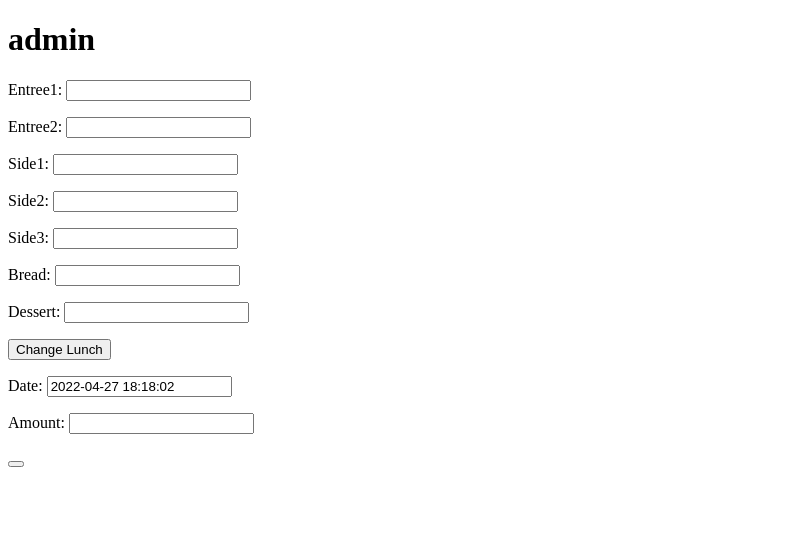
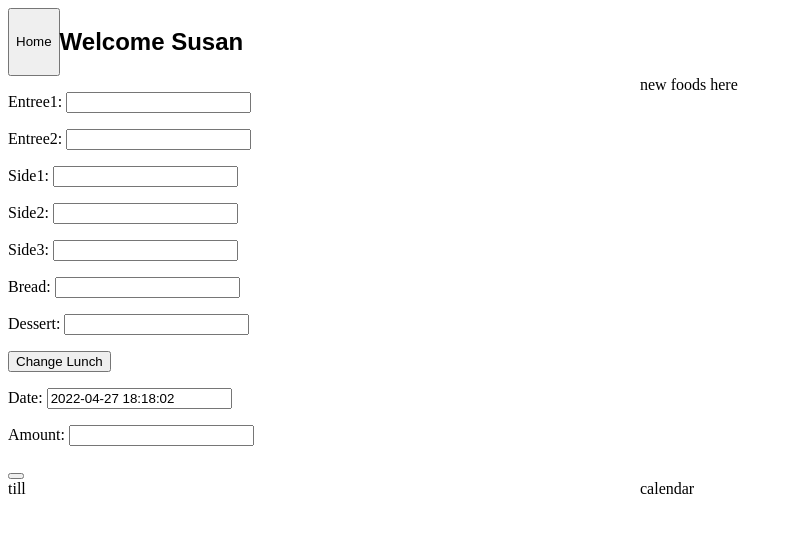
Before and after one commit to LoganColey/CornerStore, a Django app: page /adminpage/ in a window 1280 px wide. Shown: the top 533 px of the page, without its empty margins (0-793 px from the left). Run offline with Django 3.2, Linux system fonts and the light colour scheme; some libraries are stand-ins or nearby versions.

Commit message:
beginning display and content of admin page

```diff
--- /dev/null
+++ b/app/static/admin.css
@@ -0,0 +1,12 @@
+nav {
+  overflow: hidden;
+  font-family: Arial, Helvetica, sans-serif;
+  margin: 0;
+  padding: 0;
+  display: flex;
+}
+
+#pageContentDiv {
+  display: grid;
+  grid-template-columns: 50% 50%;
+}
--- a/app/templates/admin.html
+++ b/app/templates/admin.html
@@ -9,19 +9,28 @@
       integrity="sha384-gfdkjb5BdAXd+lj+gudLWI+BXq4IuLW5IT+brZEZsLFm++aCMlF1V92rMkPaX4PP"
       crossorigin="anonymous"
     />
+    <link rel="stylesheet" href="{% static 'admin.css' %}" />
     <title>Admin</title>
   </head>
   <body>
-    <h1>admin</h1>
+    <nav>
+      <button id="homeBtn" href="{% url 'home' %}">Home</button>
+      <h1>Welcome Susan</h1>
+    </nav>
+    <div id="pageContentDiv">
+      <div id="dailyLunchForm">
         <form action="" method="POST">
-      {% csrf_token %}
-      {{form.as_p}}
+          {% csrf_token %} {{form.as_p}}
           <button>Change Lunch</button>
         </form>
         <form action="" method="POST">
-      {% csrf_token %}
-      {{till.as_p}}
+          {% csrf_token %} {{till.as_p}}
           <button></button>
         </form>
+      </div>
+      <div id="inputNewFoodForm">new foods here</div>
+      <div id="countTillForm">till</div>
+      <div id="calendarSlot">calendar</div>
+    </div>
   </body>
 </html>
```
Lines whose indentation alone changed are shown as unchanged.
